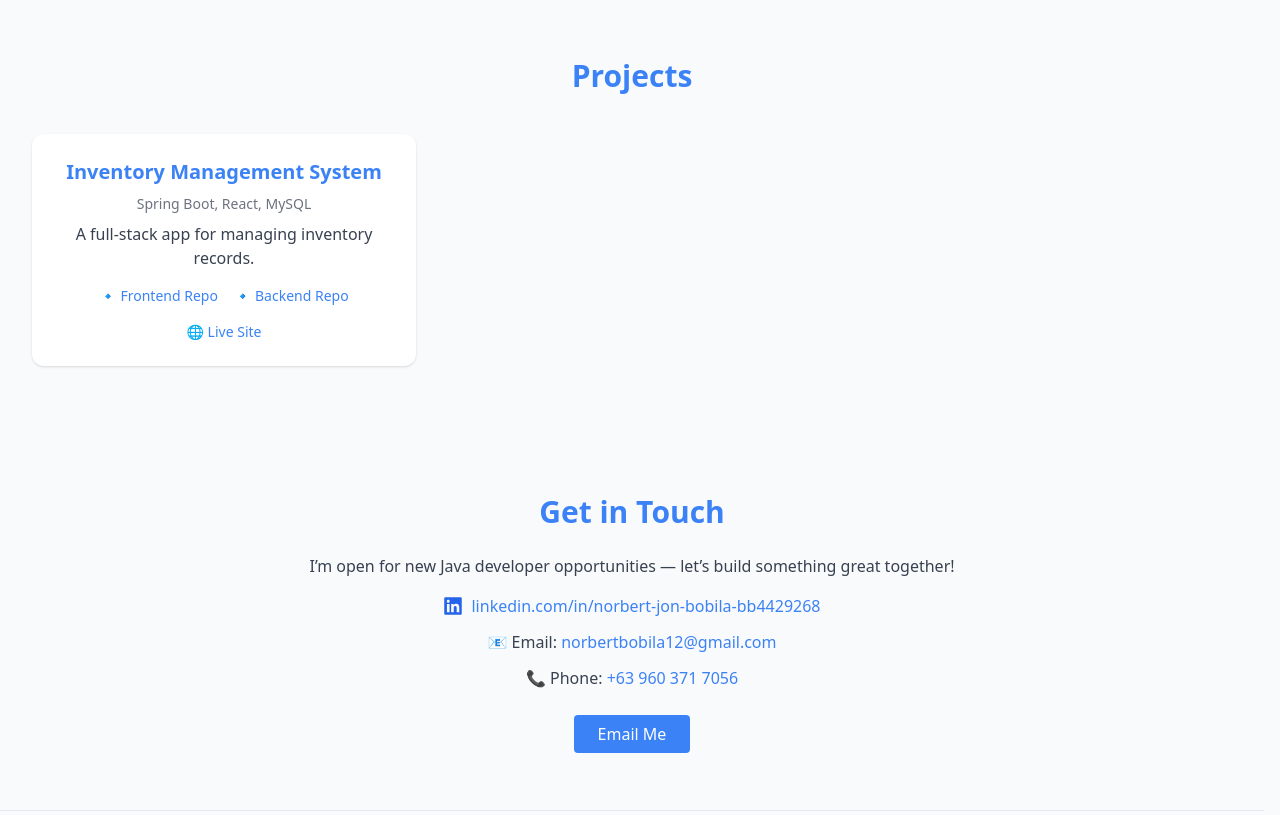
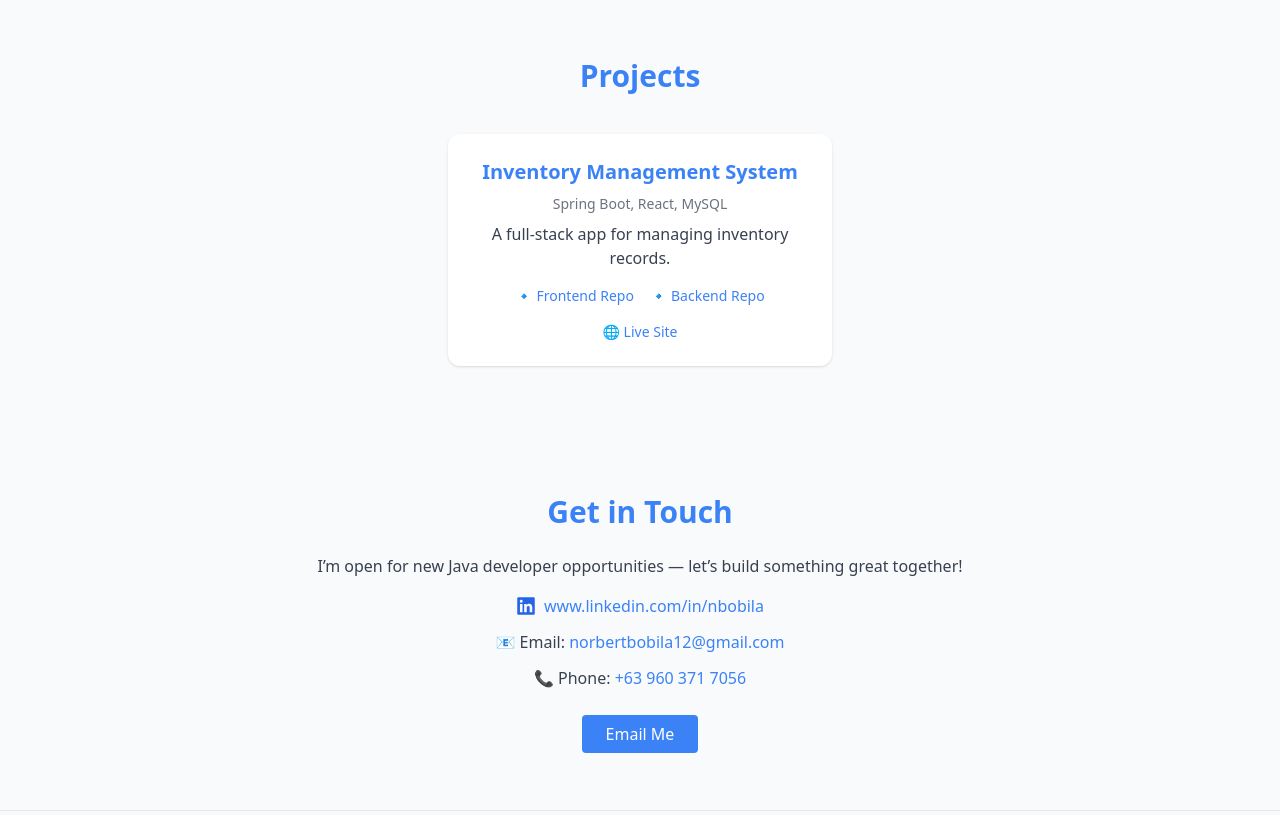
Before and after one commit to kyooxenn/my-portfolio, a React (Vite) app: page / in a window 1280 px wide. Shown: the part 1460-2275 px from the top of the page. Built offline with nearby package versions, Linux system fonts and the light colour scheme.

Commit message:
update code

```diff
--- a/src/App.jsx
+++ b/src/App.jsx
@@ -114,7 +114,7 @@ export default function App() {
         <h2 className="text-5xl font-bold mb-4">
           Hi, I’m <span className="text-blue-500">Norbert Jon Bobila</span>
         </h2>
-        <p className="text-lg sm:text-xl max-w-2xl text-gray-600 dark:text-gray-300">
+        <p className="text-lg sm:text-xl max-w-2xl text-gray-600 dark:text-gray-600">
           A passionate Java Developer specializing in backend development, building scalable, efficient, and secure systems.
         </p>
         <div className="mt-8 flex gap-4">
@@ -143,7 +143,7 @@ export default function App() {
         className="py-16 px-8 max-w-4xl mx-auto"
       >
         <h3 className="text-3xl font-semibold mb-4 text-blue-500">About Me</h3>
-        <p className="text-lg leading-relaxed text-gray-700 dark:text-gray-300">
+        <p className="text-lg leading-relaxed text-gray-700 dark:text-gray-600">
           I specialize in backend development using Java and Spring Boot, focusing on scalability, performance, and clean architecture. I take pride in writing maintainable code and building APIs that drive seamless user experiences.
         </p>
       </motion.section>
@@ -187,21 +187,22 @@ export default function App() {
         <h3 className="text-3xl font-semibold text-center mb-10 text-blue-500">
           Projects
         </h3>
-        <div className="grid gap-6 sm:grid-cols-2 lg:grid-cols-3 justify-center">
+
+        <div className="flex justify-center">
           {[
             {
               title: "Inventory Management System",
               tech: "Spring Boot, React, MySQL",
               desc: "A full-stack app for managing inventory records.",
-              frontendRepo: "https://github.com/kyooxenn/Inventory-Frontend",
-              backendRepo: "https://github.com/kyooxenn/Inventory-Backend",
-              liveSite: "https://inventory.norbs.dev",
+              frontendRepo: "https://github.com/kyooxenn/React_Inventory_System",
+              backendRepo: "https://github.com/kyooxenn/Inventory-System",
+              liveSite: "https://react-inventory-system.onrender.com/",
             },
           ].map((proj) => (
             <motion.div
               key={proj.title}
               variants={fadeUp}
-              className="p-6 bg-white dark:bg-[#2B2B2B] rounded-xl shadow hover:shadow-lg transition flex flex-col justify-between w-full sm:w-80 md:w-96 mx-auto"
+              className="p-6 bg-white dark:bg-[#2B2B2B] rounded-xl shadow hover:shadow-lg transition flex flex-col justify-between w-full sm:w-80 md:w-96"
             >
               <div className="flex flex-col items-center">
                 <h4 className="text-xl font-bold mb-2 text-blue-500 text-center">{proj.title}</h4>
@@ -259,20 +260,20 @@ export default function App() {
         className="py-16 px-8 text-center"
       >
         <h3 className="text-3xl font-semibold mb-6 text-blue-500">Get in Touch</h3>
-        <p className="mb-4 text-gray-700 dark:text-gray-300">
+        <p className="mb-4 text-gray-700 dark:text-gray-600">
           I’m open for new Java developer opportunities — let’s build something great together!
         </p>
 
-        <div className="space-y-3 mb-8 text-gray-700 dark:text-gray-300">
+        <div className="space-y-3 mb-8 text-gray-700 dark:text-gray-600">
          <p className="flex items-center justify-center gap-2">
                     <FaLinkedin className="text-blue-600 text-xl" />
                     <a
-                      href="https://www.linkedin.com/in/norbertjonbobila/"
+                      href="https://www.linkedin.com/in/nbobila/"
                       target="_blank"
                       rel="noopener noreferrer"
                       className="text-blue-500 hover:underline"
                     >
-                      linkedin.com/in/norbert-jon-bobila-bb4429268
+                    www.linkedin.com/in/nbobila
                     </a>
                   </p>
           <p>
--- a/src/index.css
+++ b/src/index.css
@@ -31,11 +31,13 @@ a:hover {
 
 body {
   margin: 0;
-  display: flex;
-  place-items: center;
   min-width: 320px;
   min-height: 100vh;
+  width: 100%;
+  height: 100%;
+  display: block; /* remove centering */
 }
+
 
 h1 {
   font-size: 3.2em;
```
Also changed, not shown: public/profile.jpg.
